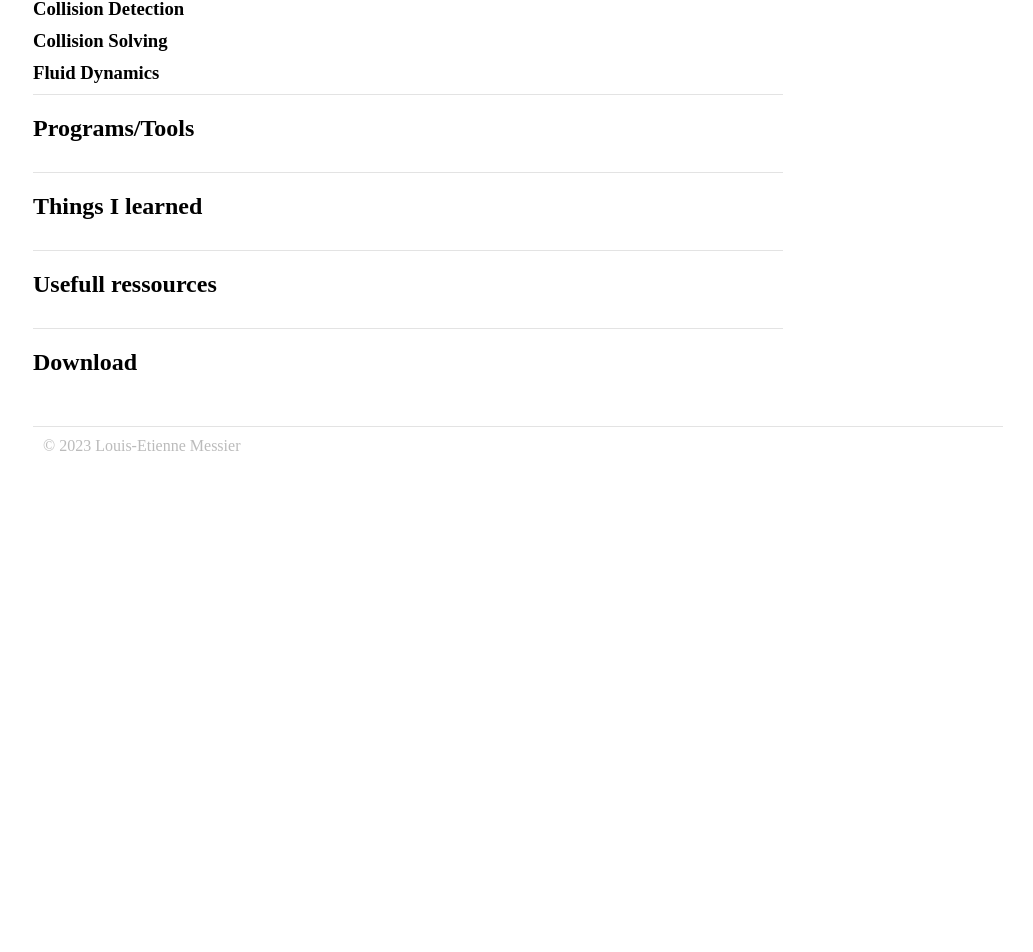
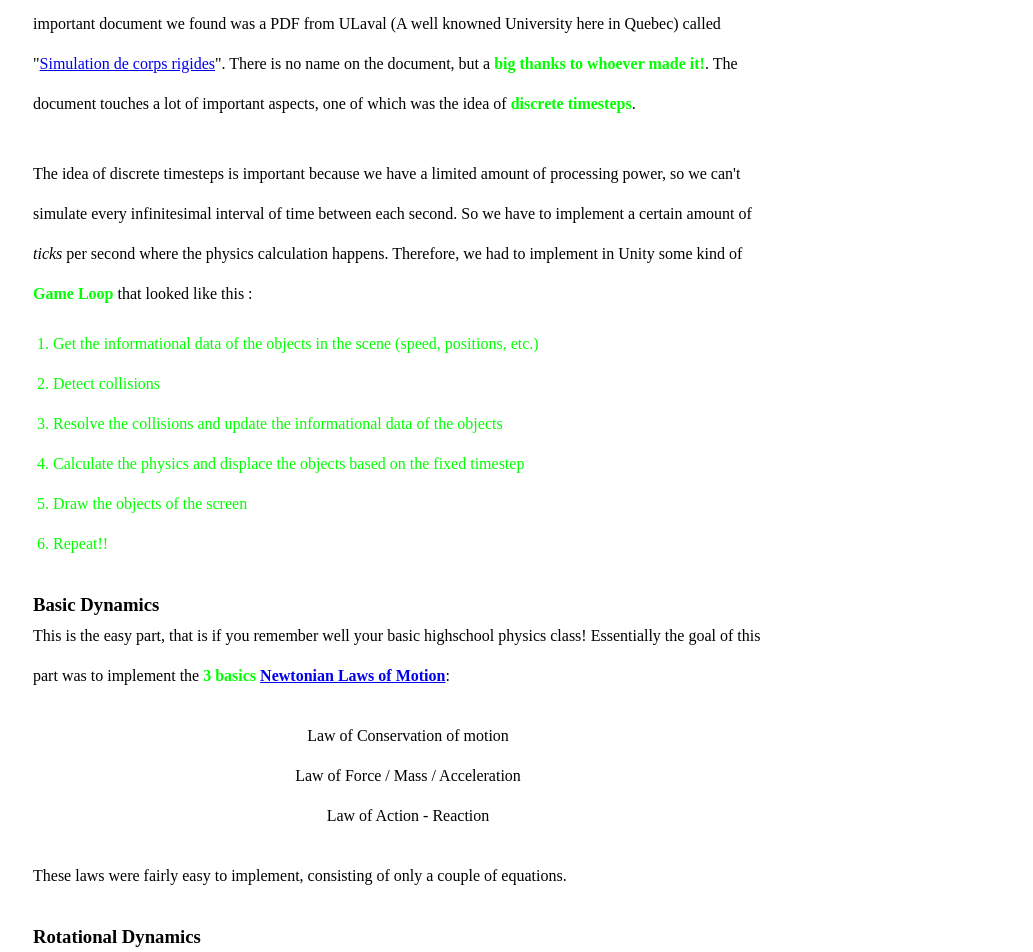
Before and after one commit to LouisTheBest1231/LouisMenagerie, a React (Create React App) app in the folder client/: page /notasandbox in a window 1280 px wide. Shown: the part 2897-3849 px from the top of the page, without its empty margins (247-1280 px from the left). Before the commit the page ends 3362 px from the top, so only its background shows below. Built offline with nearby package versions, Linux system fonts and the light colour scheme.

Commit message:
more additions

```diff
--- a/client/src/react_components/Page/Contentpage.css
+++ b/client/src/react_components/Page/Contentpage.css
@@ -39,6 +39,21 @@
     color: var(--color-special2);
 }
 
+.contentpage ol{
+    margin-top: 10px;
+    margin-bottom: 10px;
+    margin-left: 20px;
+    color: var(--color-special2);
+}
+
+.contentpage mathmiddle{
+    padding-top: 20px;
+    padding-bottom: 20px;
+    display: flex;
+    flex-direction: column;
+    align-items: center;
+}
+
 .contentpage img{
     width: 100%;
     background-color: var(--color-fg-1);
--- a/client/src/react_components/Page/NotASandboxPage/NotASandbox.js
+++ b/client/src/react_components/Page/NotASandboxPage/NotASandbox.js
@@ -56,11 +56,40 @@ export default function NotASandboxPage(){
                use UI fonctionalities. I think it was a good choice, because it allowed us to completely focus on the <span>Physics</span> part of the software without worrying about graphics.
             </p>
             <h3>Project's Framework</h3>
-            <p></p>
+            <p>
+                Because we wanted to implement everything from pretty much scratch, we had to built our own simulation framework. And because we were complete beginners, we had to
+                reach out for outside sources. One of the most important document we found was a PDF from ULaval (A well knowned University here in Quebec) called "<a href="http://www2.ift.ulaval.ca/~dupuis/Modelisation%20et%20animation%20par%20ordinateur%20IFT-66819%20et%20IFT-22726/Simulation%20de%20corps%20rigides/Simulation%20de%20corps%20rigides.pdf">
+                    Simulation de corps rigides
+                </a>". There is no name on the document, but a <span>big thanks to whoever made it!</span>. The document touches a lot of important aspects, one of which was the idea of <span>discrete timesteps</span>.
+            </p>
+            <p>
+                The idea of discrete timesteps is important because we have a limited amount of processing power, so we can't simulate every infinitesimal interval of time between each second.
+                So we have to implement a certain amount of <i>ticks</i> per second where the physics calculation happens. Therefore, we had to implement in Unity some kind of <span>Game Loop</span> that looked like this :
+                <ol>
+                    <li>Get the informational data of the objects in the scene (speed, positions, etc.) </li>
+                    <li>Detect collisions</li>
+                    <li>Resolve the collisions and update the informational data of the objects</li>
+                    <li>Calculate the physics and displace the objects based on the fixed timestep</li>
+                    <li>Draw the objects of the screen</li>
+                    <li>Repeat!!</li>
+                </ol>
+            </p>
+
             <h3>Basic Dynamics</h3>
-            <p></p>
+            <p>
+                This is the easy part, that is if you remember well your basic highschool physics class! Essentially the goal of this part was to implement the
+                <span> 3 basics <a href="https://www1.grc.nasa.gov/beginners-guide-to-aeronautics/newtons-laws-of-motion/">Newtonian Laws of Motion</a></span>:
+                <mathmiddle>
+                    <div>Law of Conservation of motion</div>
+                    <div>Law of Force / Mass / Acceleration</div>
+                    <div>Law of Action - Reaction</div>
+                </mathmiddle>
+                These laws were fairly easy to implement, consisting of only a couple of equations.
+            </p>
             <h3>Rotational Dynamics</h3>
-            <p></p>
+            <p>
+                This is were the complexity begins (Ouch!).
+            </p>
             <h3>Collision Detection</h3>
             <p></p>
             <h3>Collision Solving</h3>
```
